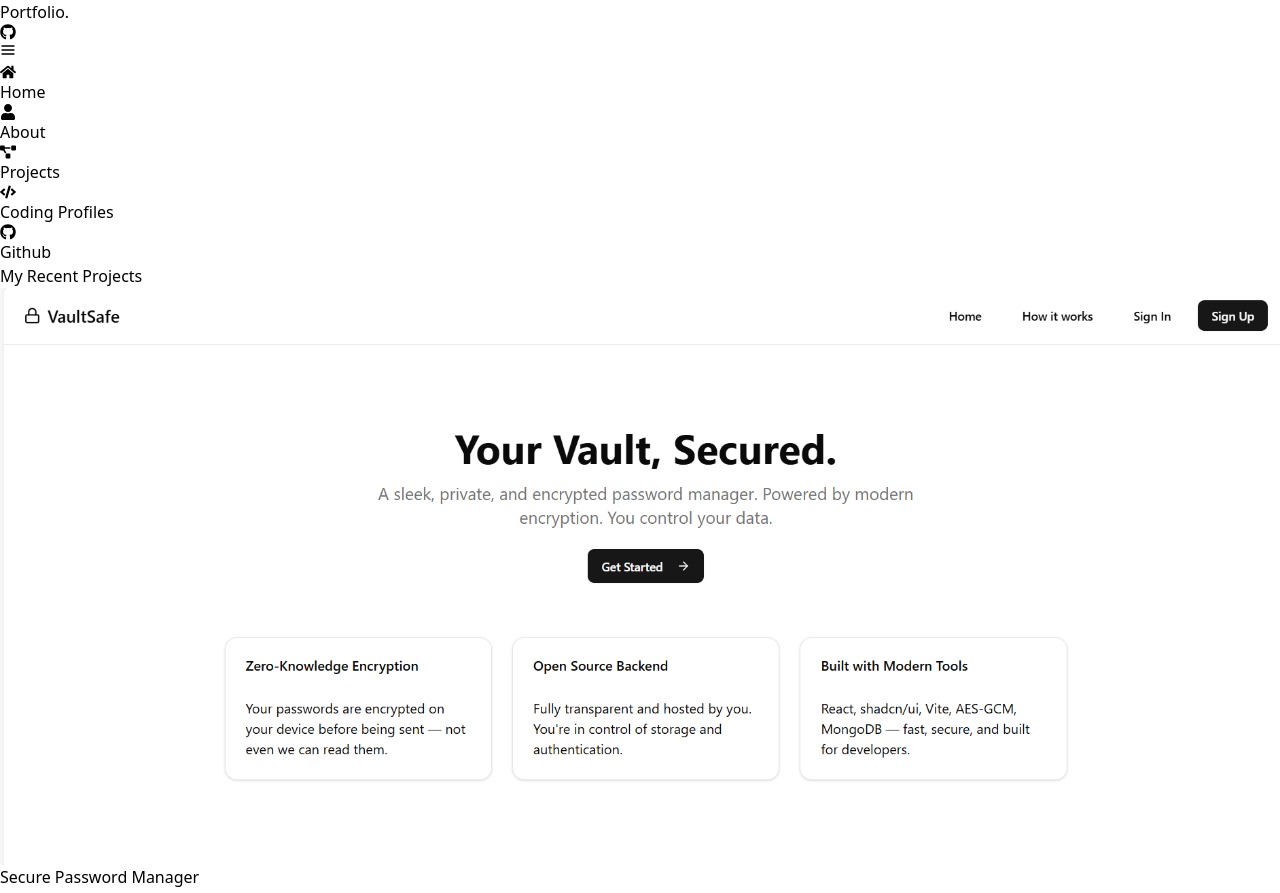
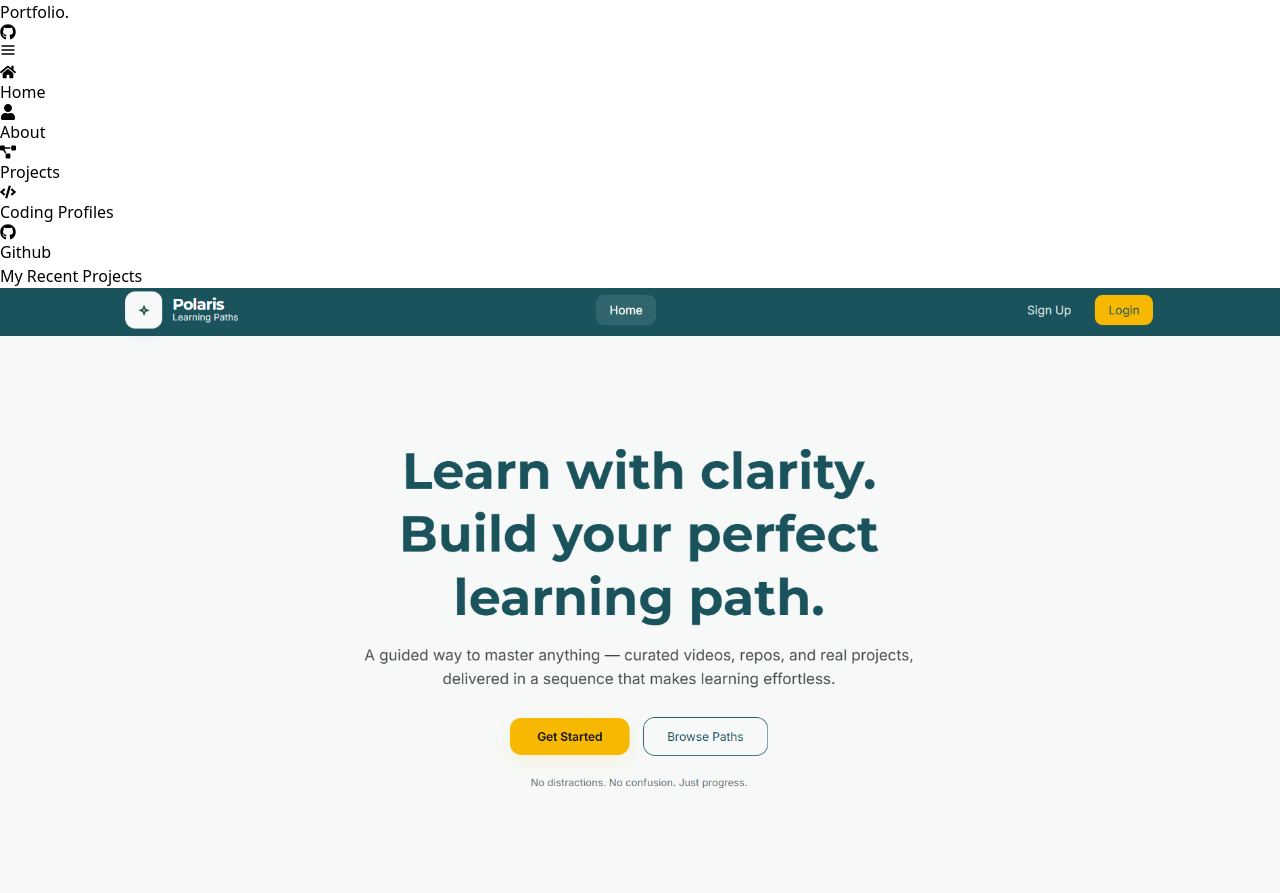
Before and after one commit to lokii9024/MyPortfolio, a React (Vite) app: page /projects in a window 1280 px wide. Shown: the top 893 px of the page. Built offline with nearby package versions, Linux system fonts and the light colour scheme.

Commit message:
add project-lpg

```diff
--- a/src/Pages/Home.jsx
+++ b/src/Pages/Home.jsx
@@ -32,23 +32,20 @@ const Home = () => (
         I'm a CSE undergraduate student at NIT Bhopal.
       </p>
       <div className="flex flex-col sm:flex-row gap-4 justify-center md:justify-start mt-4">
-        <button className="inline-block bg-black text-white py-2 px-4 rounded-lg shadow-md hover:bg-blue-600 transition-colors">
           <a
-          href="/files/lokesh_nitb.pdf"
+          href="https://drive.google.com/file/d/11iuBVPLXdvPpqWdDNOvx41-APrDQ2oXJ/view?usp=sharing"
           target="_blank"
           className="inline-block bg-black text-white py-2 px-4 rounded-lg shadow-md hover:bg-blue-600 transition-colors"
         >
           Resume
         </a>
-        </button>
-        <button className="inline-block bg-black text-white py-2 px-4 rounded-lg shadow-md hover:bg-blue-600 transition-colors">
           <a
           href="https://www.linkedin.com/in/lokesh-vaishnav-289615295"
+          target = "_blank"
           className="inline-block bg-black text-white py-2 px-4 rounded-lg shadow-md hover:bg-blue-600 transition-colors"
         >
           Hire Me
         </a>
-        </button>
       </div>
     </div>
   </div>
--- a/src/Pages/Projects/ProjectConsts.js
+++ b/src/Pages/Projects/ProjectConsts.js
@@ -3,10 +3,19 @@ import passgen from "../../assets/ProjectImages/password-generator.png"
 import qrgen from "../../assets/ProjectImages/qr-generator.png"
 import huffman from "../../assets/ProjectImages/huffman.png"
 import spm from "../../assets/ProjectImages/spm.png"
+import lpg from "../../assets/ProjectImages/lpg.png"
 
 const projects = [
     {
       id: 1,
+      title: " Learning Path Generator",
+      description: "Developed an AI-powered Learning Path Generator using React.js and modern UI libraries, enabling users to create structured, goal-oriented learning roadmaps in seconds. Built a scalable, component-driven frontend with a polished Polaris design system, featuring dynamic modules, progress tracking, and responsive layouts for seamless cross-device usage. Integrated API-driven content fetching and optimized state management to ensure fast, intuitive, and engaging learning experiences.",
+      image: lpg,
+      liveLink: "https://learning-path-generator-sigma.vercel.app/",
+      repoLink: "https://github.com/lokii9024/learning_path_generator",
+    },
+    {
+      id: 2,
       title: " Secure Password Manager",
       description: "Developed a secure Password Manager using React.js, Node.js, Express, and MongoDB, ensuring complete protection of user credentials with AES-256 encryption. Optimized retrieval speed with indexed queries for instant access and built a responsive, minimal UI using Tailwind CSS and Shadcn, achieving seamless usability across devices.",
       image: spm,
@@ -14,7 +23,7 @@ const projects = [
       repoLink: "https://github.com/lokii9024/pass-manager-Backend",
     },
     {
-      id: 2,
+      id: 3,
       title: "Huffman Compressor",
       description: "Developed a Huffman-based text file compressor/decompressor achieving up to 65–75% size reduction for large datasets. Implemented a custom binary header format to minimize metadata overhead and designed an interactive Huffman Tree visualization to enhance algorithm explainability. Built an analytics dashboard displaying compression results, improving transparency and user understanding of performance gains.",
       image: huffman,
@@ -22,7 +31,7 @@ const projects = [
       repoLink: "https://github.com/lokii9024/huffman-compressor-web-",
     },
     {
-      id: 3,
+      id: 4,
       title: "Password-generator",
       description: "A React-based Random Password Generator web app styled with Tailwind CSS. Users can customize password length and include letters, numbers, and special characters. Features instant copy functionality for seamless usability.",
       image: passgen,
@@ -30,7 +39,7 @@ const projects = [
       repoLink: "https://github.com/lokii9024/password-generator",
     },
     {
-      id: 4,
+      id: 5,
       title: "Currency-Convertor",
       description: "Interactive currency converter tool built with HTML, CSS, and JavaScript, allowing users to convert between multiple currencies.",
       image: currcon,
@@ -38,7 +47,7 @@ const projects = [
       repoLink: "https://github.com/lokii9024/tic-tac-toe",
     },
     {
-      id: 5,
+      id: 6,
       title: "QR-Generator",
       description: "A simple QR Code Generator web app built with HTML, CSS, and JavaScript. Enter any URL to instantly generate a scannable QR code, with options to download and share easily.",
       image: qrgen,
```
Also changed, not shown: src/assets/ProjectImages/lpg.png (added).
